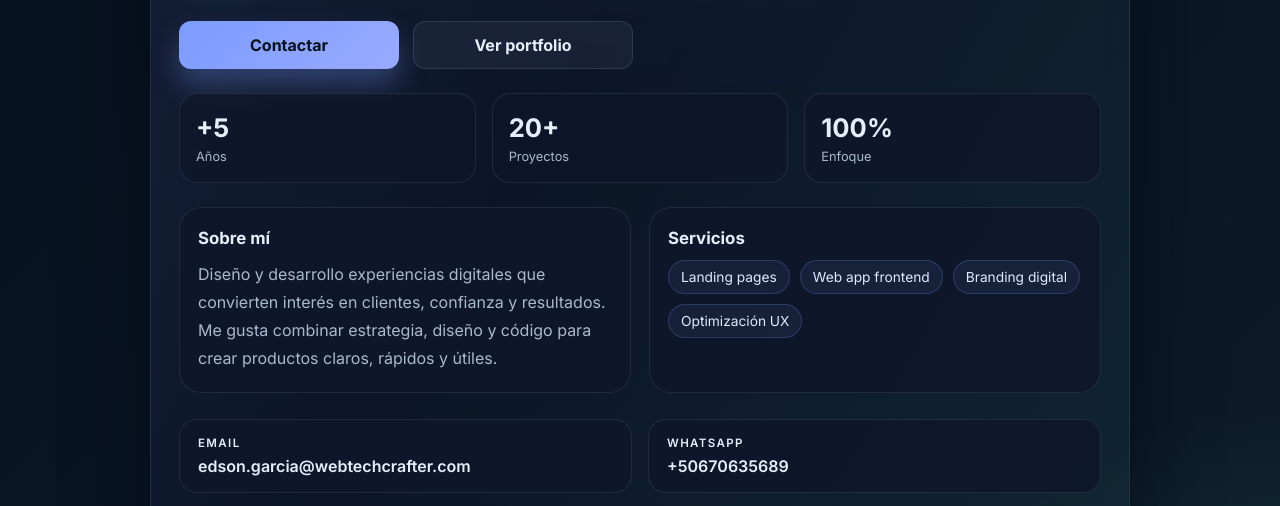
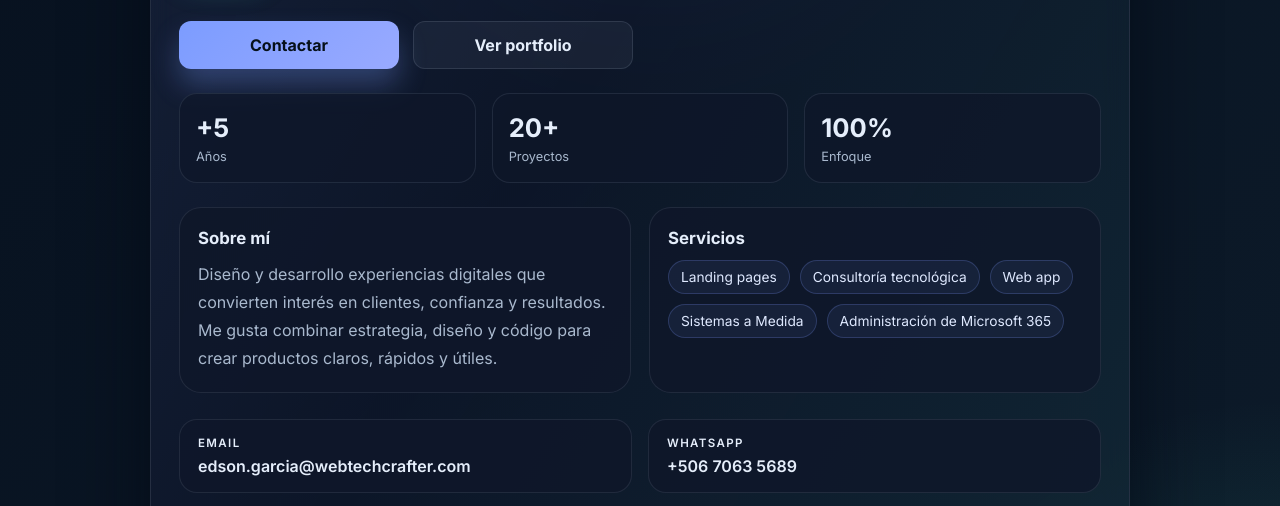
Before and after one commit to ejgarciaq/Business_Card_Web, a plain HTML site: page index.html in a window 1280 px wide. Shown: the part 275-781 px from the top of the page. Drawn offline with Linux system fonts and the light colour scheme.

Commit message:
actualizacion

```diff
--- a/index.html
+++ b/index.html
@@ -67,9 +67,10 @@
             <h2>Servicios</h2>
             <ul class="service-list">
               <li>Landing pages</li>
-              <li>Web app frontend</li>
-              <li>Branding digital</li>
-              <li>Optimización UX</li>
+              <li>Consultoría tecnológica</li>
+              <li>Web app</li>
+              <li>Sistemas a Medida</li>
+              <li>Administración de Microsoft 365</li>
             </ul>
           </article>
         </div>
@@ -81,7 +82,7 @@
           </div>
           <div class="info-item">
             <span class="label">WhatsApp</span>
-            <a href="https://wa.me/50670635689" target="_blank" rel="noreferrer">+50670635689</a>
+            <a href="https://wa.me/50670635689" target="_blank" rel="noreferrer">+506 7063 5689</a>
           </div>
           <div class="info-item">
             <span class="label">Ubicación</span>
```
